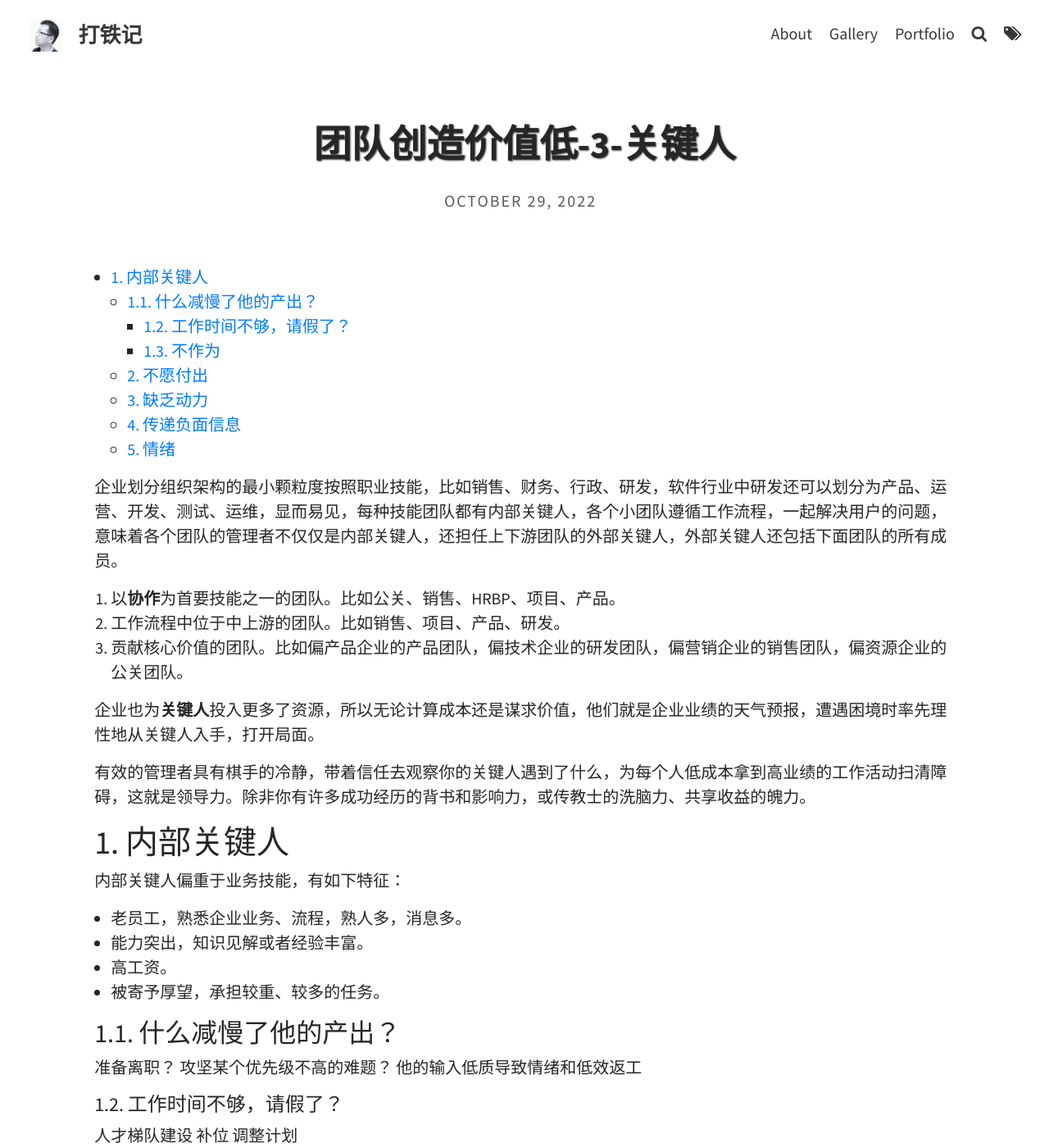
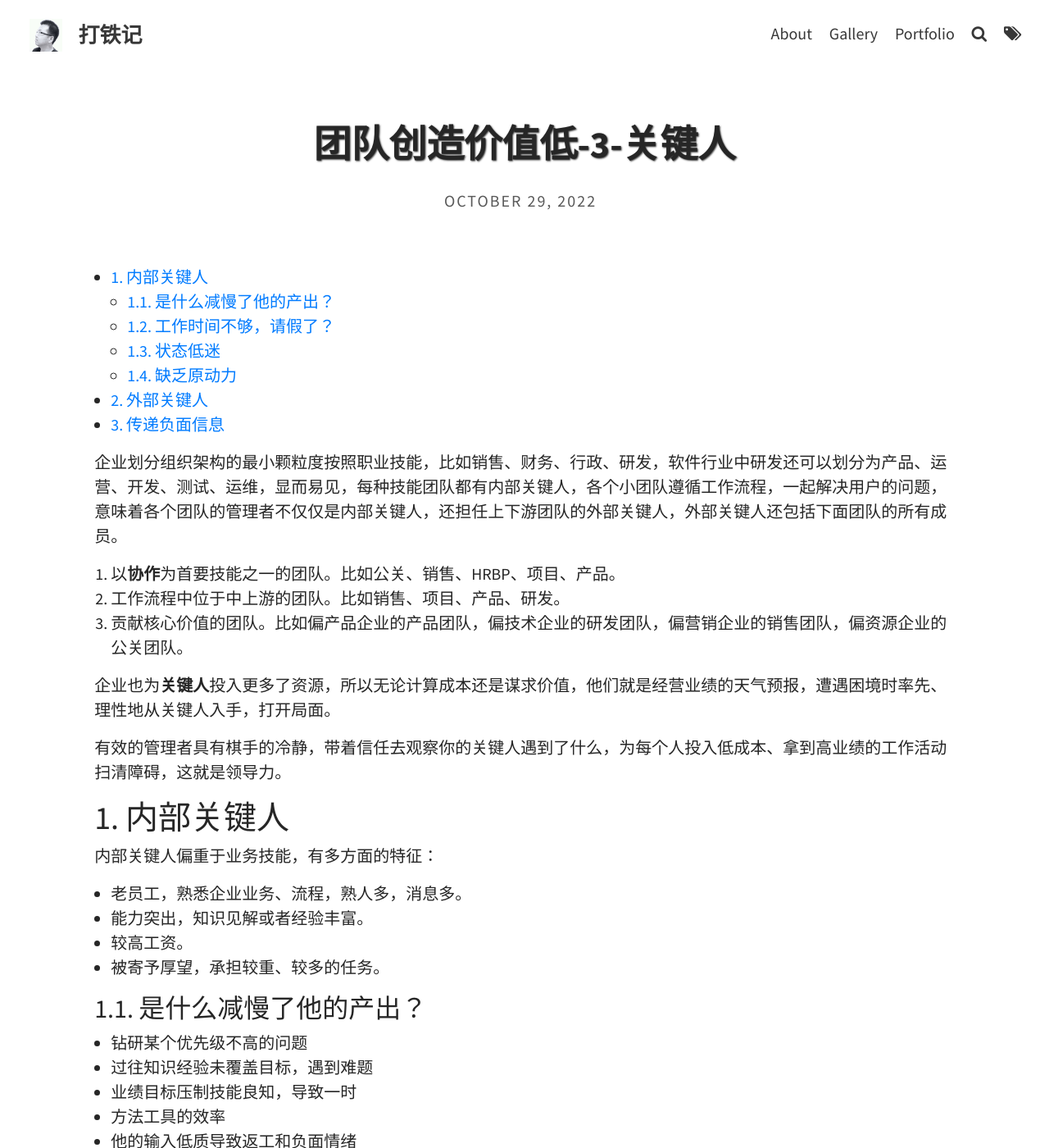
Before and after one commit to hubugui/hubugui.github.io, a Jekyll site: the page built from _posts/2022-10-29-团队创造价值低-3-关键人.md, in a window 1280 px wide and 1400 px high. Shown: the whole window at 82% size. Built offline with Jekyll 4.4.1, drawn with Linux system fonts in a browser that asks for light colours; comment, search, counter and statistics services are not loaded; some of the changed text lies outside the part shown.

Commit message:
Update 2022-10-29-团队创造价值低-3-关键人.md

```diff
--- a/_posts/2022-10-29-团队创造价值低-3-关键人.md
+++ b/_posts/2022-10-29-团队创造价值低-3-关键人.md
@@ -11,6 +11,7 @@
 excerpt_separator: <!--more-->
 # 业务价值、降本增效
 # 中大型企业在寻求新发展的时候和中小企业一致，由此催生出专业的人力资源服务赛道
+# 除非你有许多成功经历的背书或传教士的洗脑力、真正共享收益的魄力。
 # 往往只有那些拿到大笔投资、已有盈利能力、行业知名的企业，可以提供较高薪酬水平，账面吸引力强大，明星员工和行业广告来招揽人才。
 ---
 
@@ -24,32 +25,37 @@
 2. 工作流程中位于中上游的团队。比如销售、项目、产品、研发。
 3. 贡献核心价值的团队。比如偏产品企业的产品团队，偏技术企业的研发团队，偏营销企业的销售团队，偏资源企业的公关团队。
 
-企业也为**关键人**投入更多了资源，所以无论计算成本还是谋求价值，他们就是企业业绩的天气预报，遭遇困境时率先理性地从关键人入手，打开局面。
+企业也为**关键人**投入更多了资源，所以无论计算成本还是谋求价值，他们就是经营业绩的天气预报，遭遇困境时率先、理性地从关键人入手，打开局面。
 
-有效的管理者具有棋手的冷静，带着信任去观察你的关键人遇到了什么，为每个人低成本拿到高业绩的工作活动扫清障碍，这就是领导力。除非你有许多成功经历的背书和影响力，或传教士的洗脑力、共享收益的魄力。
+有效的管理者具有棋手的冷静，带着信任去观察你的关键人遇到了什么，为每个人投入低成本、拿到高业绩的工作活动扫清障碍，这就是领导力。
 
 # 1. 内部关键人
 
-内部关键人偏重于业务技能，有如下特征：
+内部关键人偏重于业务技能，有多方面的特征：
 
 * 老员工，熟悉企业业务、流程，熟人多，消息多。
 * 能力突出，知识见解或者经验丰富。
-* 高工资。
+* 较高工资。
 * 被寄予厚望，承担较重、较多的任务。
 
-## 1.1. 什么减慢了他的产出？
+## 1.1. 是什么减慢了他的产出？
 
-准备离职？
-攻坚某个优先级不高的难题？
-他的输入低质导致情绪和低效返工
+* 钻研某个优先级不高的问题
+* 过往知识经验未覆盖目标，遇到难题
+* 业绩目标压制技能良知，导致一时
+* 方法工具的效率
+* 他的输入低质导致返工和负面情绪
+* 计划不合理
 
-#### 1.2. 工作时间不够，请假了？
+只要管理者意识到造成这样的原因多种多样，需要从原因的本质展开分析，逐个清除。
+
+## 1.2. 工作时间不够，请假了？
 
 人才梯队建设
 补位
 调整计划
 
-#### 1.3. 不作为
+## 1.3. 状态低迷
 
 这种现象很容易识别，从让大家变得更好的愿景出发，启用同理心站在他的角度，积极地沟通，他可能是：
 
@@ -60,9 +66,7 @@
 
 确实有无法彻底解决的问题，但都可以有效改进，通过沟通，一起对齐他的定位、目标，帮助他重新启程。如果沟通无效，不妨先相互留些空间和时间，让他休休假，换换脑子。实在无法解决可以给他换岗，有时这未必是坏事，总之彼此的进步不能停滞。
 
-## 2. 不愿付出
-
-## 3. 缺乏动力
+## 1.4. 缺乏原动力
 
 如果企业在下面几方面缺乏竞争力，那么对于个人而言，除了当下一份收入，看不到未来，自然难以全身投入，尤其是年轻人，因为他们的想象空间最大，而企业和成熟的中年人之间，更看重责任担当和一份稳健的相互理解。
 
@@ -81,12 +85,10 @@
 * 吸纳头部企业的工作流程、工具、方法，引为我用，首先提高效率，其次传递出决策层的优秀价值观，吸引每一个人。
 * 像对待客户一样对待员工，但不是好好先生，要有自己的主张，强有力地引导团队。
 
-## 4. 传递负面信息
+# 2. 外部关键人
+
+# 3. 传递负面信息
 
 林子大了，什么鸟都有。作为领导者要意识到这种情况在所难免，先放下嫌恶的第一反应，而去**公开**甄别负面信息。如果是真的，开诚布公拔掉这根刺，造福大家，收益归于你和团队，如果这是假的，反而是一个难得的拨乱反正的契机。和政府面对共公众一样，一个帮你进步，一个帮你洗脱，何乐而不为？只要你勇敢地正确面对，守得云开见月明，就可以逐步把决策层的公信力提升到更高一档，整个团队的风气为之一变。
 
 千万不要狭隘地认为受到了挑衅，你是领导，团队价值和利益的守门人，但凡对你有帮助的方法、人和事，都要去拥抱。福兮祸兮，既已发生，就朝着有利的方向去看、去运用，切忌意气用事。
-
-## 5. 情绪
-
-与他人有矛盾、恋爱。
```
